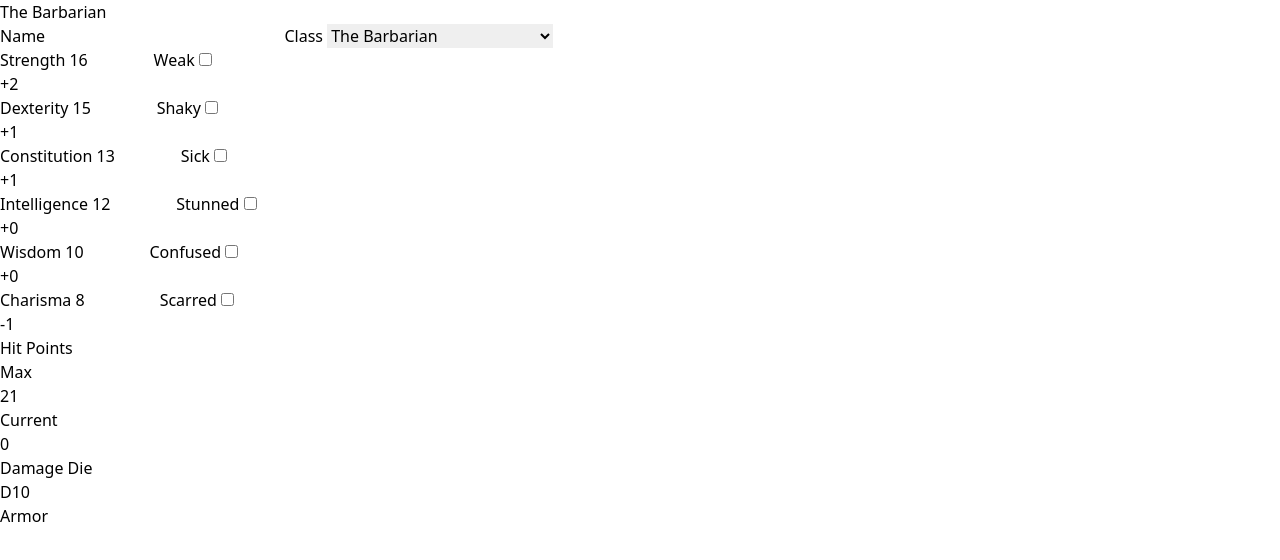
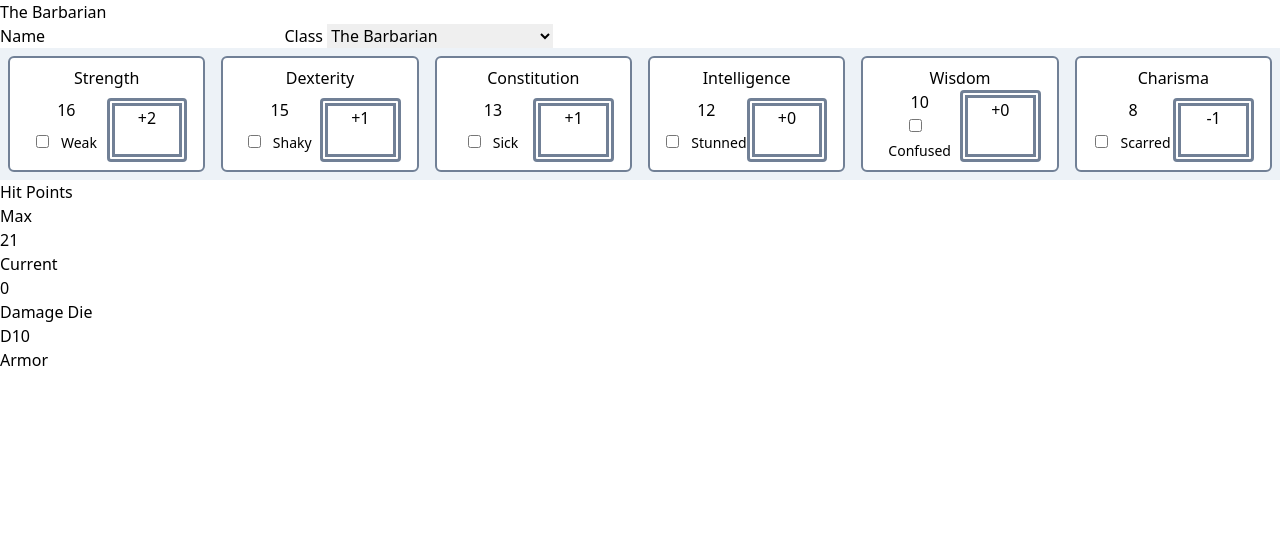
Before and after one commit to robfletcher/dungeon-world-sheets, a Svelte app: page / in a window 1280 px wide. Shown: the top 560 px of the page. Built offline with nearby package versions, Linux system fonts and the light colour scheme.

Commit message:
Apply Tailwind classes with @apply

```diff
--- a/src/HitPoints.svelte
+++ b/src/HitPoints.svelte
@@ -2,8 +2,8 @@
   export let character;
 </script>
 
-<section id="hp">
-  <h3>Hit Points</h3>
+<section id="hit-points">
+  <h1>Hit Points</h1>
   <dl>
     <dt>Max</dt>
     <dd>{character.hitPoints.max}</dd>
--- a/src/Stat.svelte
+++ b/src/Stat.svelte
@@ -8,14 +8,38 @@
   $: bonus = (score === 3 ? -3 : score <= 5 ? -2 : score <= 8 ? -1 : score <= 12 ? 0 : score <= 15 ? 1 : score <= 17 ? 2 : 3) - (isDebilitated ? 1 : 0);
 </script>
 
+<section>
+  <h1>{name}</h1>
+  <div class="score">{score}</div>
+  <div class="bonus" class:bonus-positive={bonus >= 0}>{bonus}</div>
+  <label class="debility">
+    <input type="checkbox" bind:checked={isDebilitated}>
+    <span>{debility}</span>
+  </label>
+</section>
+
 <style>
+  section {
+    @apply flex-1 text-center px-4 py-2 m-2 bg-white grid grid-cols-2 border-solid border-2 border-gray-600 rounded-md;
+  }
+
+  h1 {
+    @apply col-span-2;
+  }
+
+  .bonus {
+    @apply row-span-2 border-double border-8 border-gray-600 rounded;
+  }
+
   .bonus-positive:before {
     content: '+';
   }
+
+  .debility input[type=checkbox] {
+    @apply mr-2 leading-tight;
+  }
+
+  .debility span {
+    @apply text-sm;
+  }
 </style>
-
-<section>
-  <label>{name} <input type="number" min="3" max="18" bind:value={score}></label>
-  <label>{debility} <input type="checkbox" bind:checked={isDebilitated}></label>
-  <div class:bonus-positive={bonus >= 0}>{bonus}</div>
-</section>
--- a/src/Stats.svelte
+++ b/src/Stats.svelte
@@ -30,3 +30,9 @@
     debility="Scarred"
     bind:score={character.stats.charisma}/>
 </section>
+
+<style>
+  section {
+    @apply flex bg-gray-200;
+  }
+</style>
```
